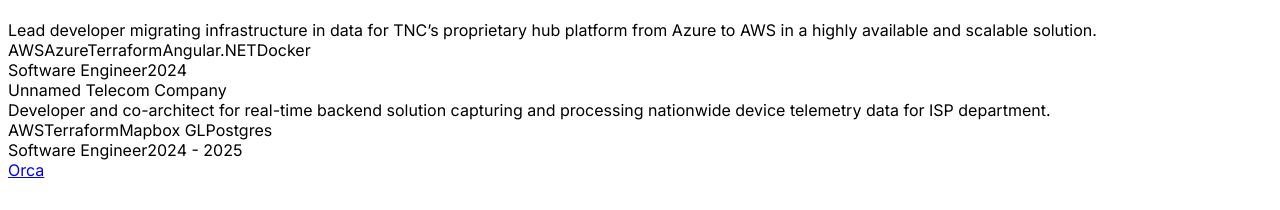
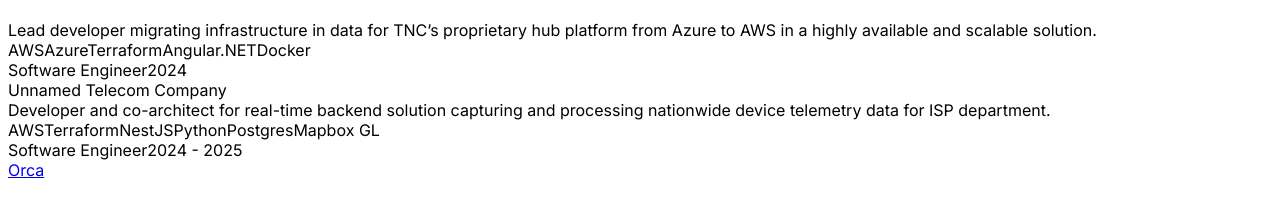
Before and after one commit to kyleaig2/kyleaig-v2, a Next.js app: page /work in a window 1280 px wide. Shown: the part 5420-5630 px from the top of the page. Built offline with nearby package versions, Linux system fonts and the light colour scheme.

Commit message:
updates work experience

```diff
--- a/src/content/work.ts
+++ b/src/content/work.ts
@@ -37,7 +37,7 @@
       "Redux",
       "Mapbox GL",
       "Postgres",
-      "Docker"
+      "Docker",
     ],
   },
   {
@@ -67,9 +67,7 @@
     description:
       "Backend contributor for telecom’s GIS project search, synchronizing across databases and expanding data discovery and ease of use for field engineers and planners.",
     location: "Remote",
-    tags: [
-      "MongoDB", "OpenSearch", "AWS", "Redis"
-    ],
+    tags: ["MongoDB", "OpenSearch", "AWS", "Redis"],
   },
   {
     id: "the_hub",
@@ -80,9 +78,7 @@
     description:
       "Lead developer migrating infrastructure in data for TNC’s proprietary hub platform from Azure to AWS in a highly available and scalable solution.",
     location: "Remote",
-    tags: [
-      "AWS", "Azure", "Terraform", "Angular", ".NET", "Docker"
-    ],
+    tags: ["AWS", "Azure", "Terraform", "Angular", ".NET", "Docker"],
   },
   {
     id: "isp",
@@ -92,9 +88,7 @@
     description:
       "Developer and co-architect for real-time backend solution capturing and processing nationwide device telemetry data for ISP department.",
     location: "Remote",
-    tags: [
-      "AWS", "Terraform", "Mapbox GL", "Postgres"
-    ],
+    tags: ["AWS", "Terraform", "NestJS", "Python", "Postgres", "Mapbox GL"],
   },
   {
     id: "orca",
@@ -105,8 +99,6 @@
     description:
       "Contributor for social platform to connect women and gender-diverse scientists worldwide.",
     location: "Remote",
-    tags: [
-      "React", "AWS", "Sass", "Mapbox GL", "Postgres", "Docker"
-    ],
+    tags: ["React", "AWS", "Sass", "Mapbox GL", "Postgres", "Docker"],
   },
 ];
```
